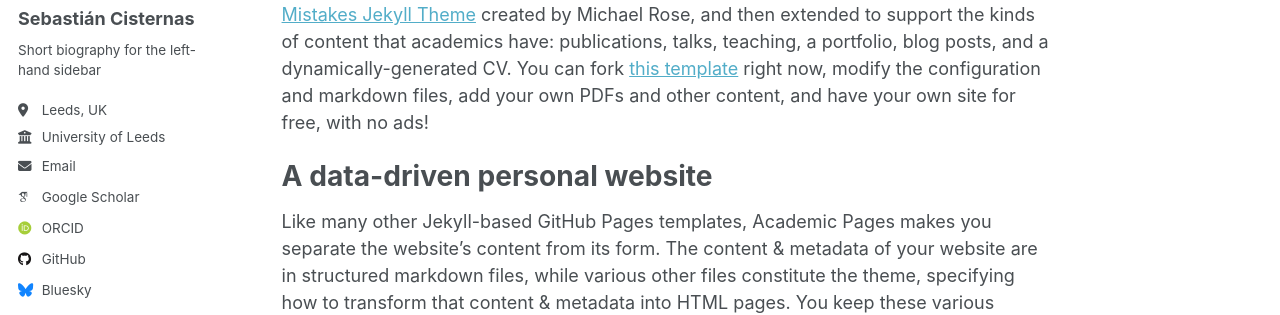
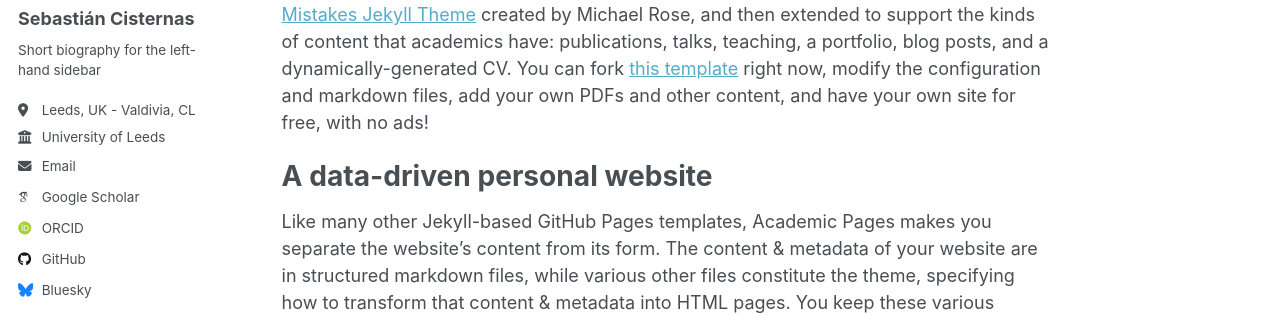
Before and after one commit to scisternas/scisternas.github.io, a Jekyll site: the page built from _pages/about.md, in a window 1280 px wide. Shown: the part 276-591 px from the top of the page. Built offline with Jekyll 4.4.1, drawn with Linux system fonts in a browser that asks for light colours; some web fonts are replaced.

Commit message:
Update _config.yml

```diff
--- a/_config.yml
+++ b/_config.yml
@@ -26,7 +26,7 @@ author:
   name             : "Sebastián Cisternas"
   pronouns         : # example: "she/her"
   bio              : "Short biography for the left-hand sidebar"
-  location         : "Leeds, UK"
+  location         : "Leeds, UK - Valdivia, CL"
   employer         : "University of Leeds"
   uri              : # URL
   email            : "mflm6779@leeds.ac.uk"
```
